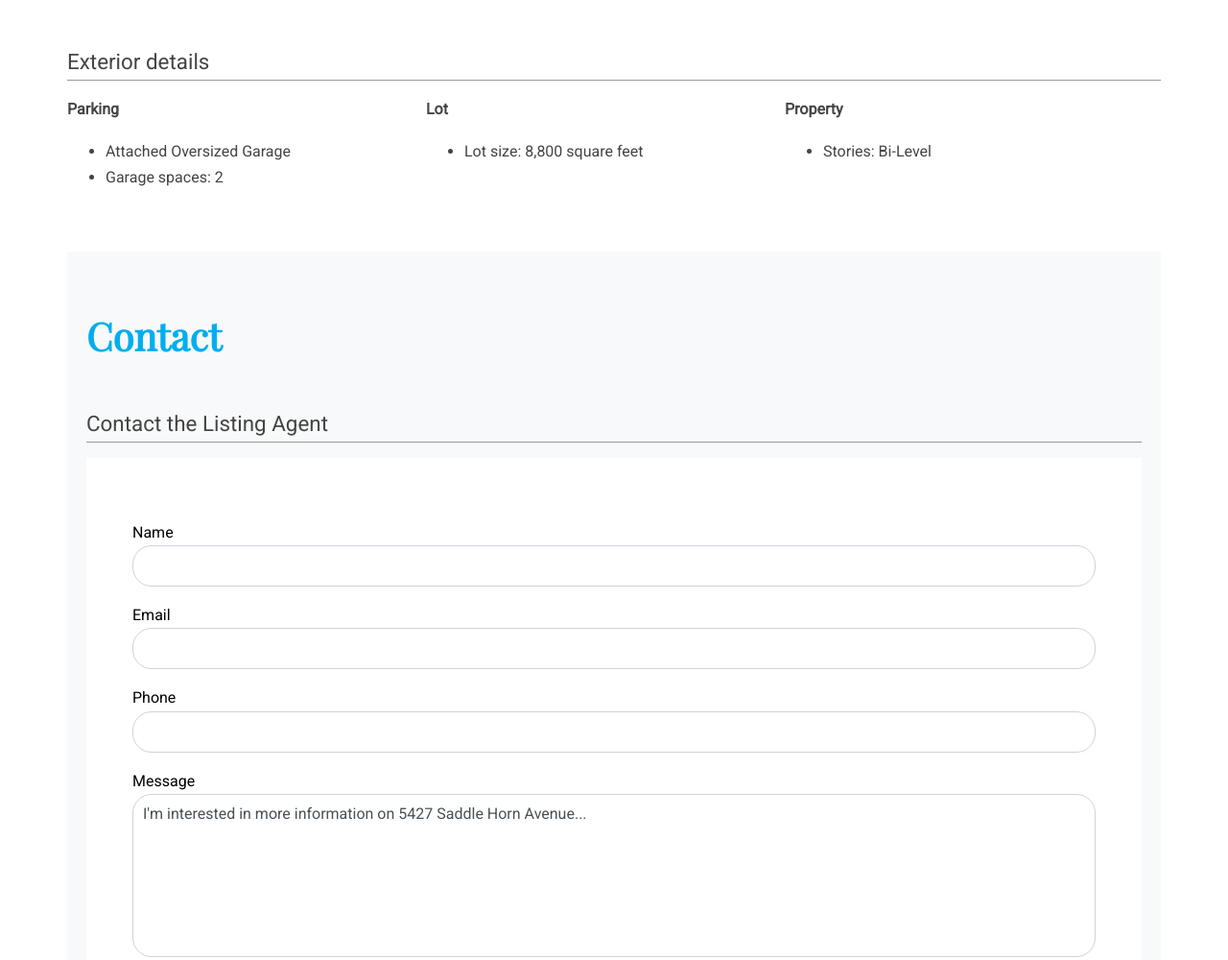
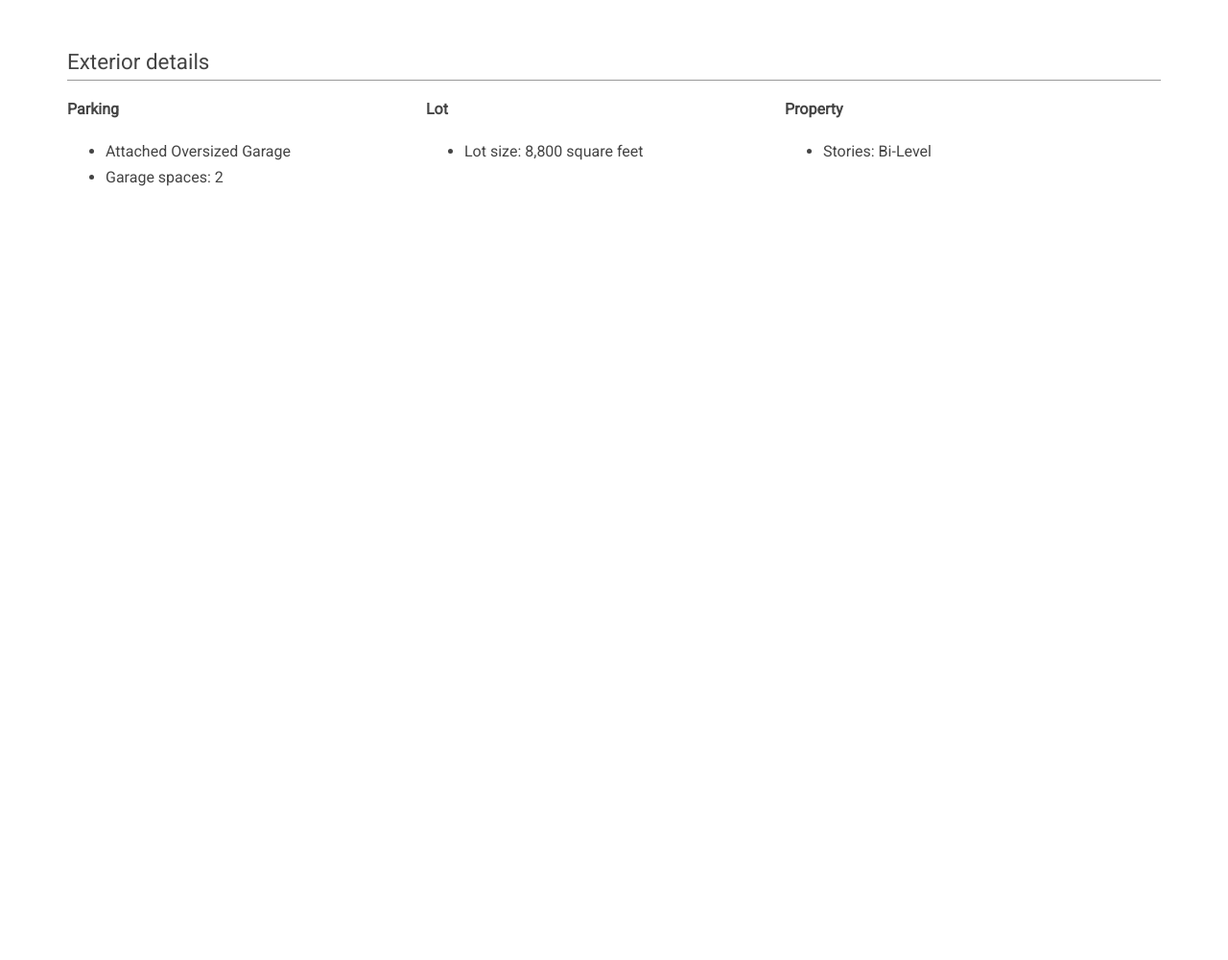
Before and after one commit to kaivont85/5427-Saddle-Horn-Ave, a plain HTML site: page index.html in a window 1280 px wide. Shown: the part 1940-2940 px from the top of the page at 96% size. After the commit the page ends 2202 px from the top, so only its background shows below. Drawn offline with nearby package versions, Linux system fonts and the light colour scheme; some packages are replaced by stand-ins of ours.

Commit message:
took out messaging section

```diff
--- a/index.html
+++ b/index.html
@@ -462,7 +462,7 @@
       </div>
 
 
-  <section id="contact">
+  <!-- <section id="contact">
     <div class="container">
       <h2>Contact</h2>
 
@@ -486,7 +486,7 @@
         </form>
       </div>
     </div>
-  </section>
+  </section> -->
 
 </body>
 
```
